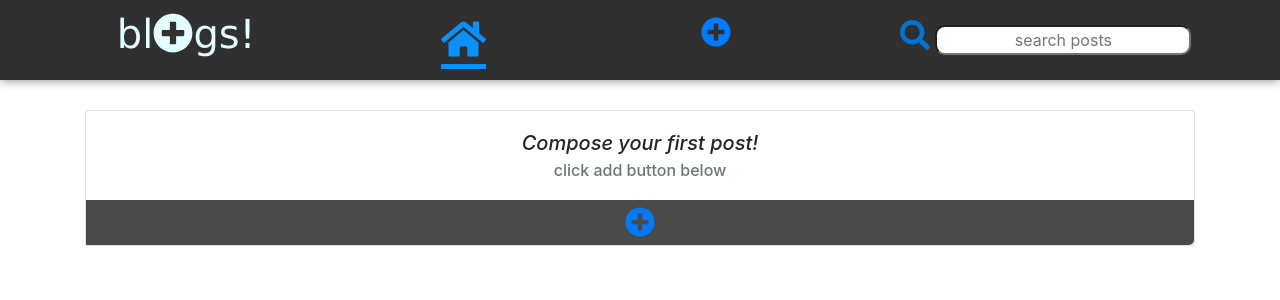
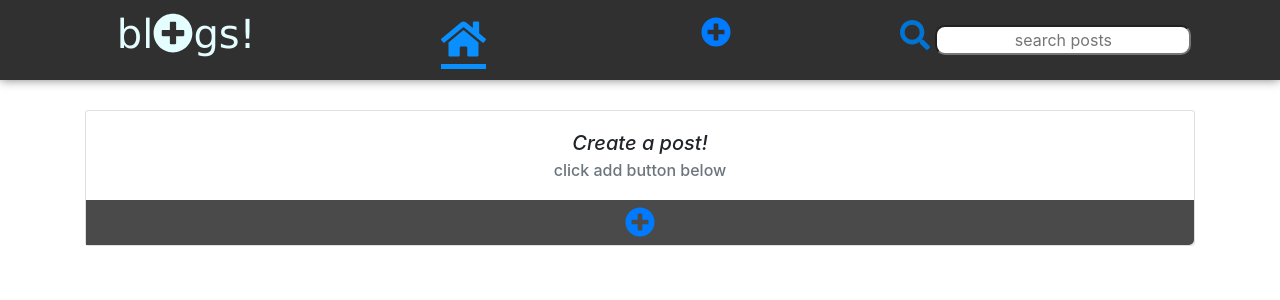
Before and after one commit to jiroquijano/blog-app, a React (Create React App) app: page / in a window 1280 px wide. Shown: the top 300 px of the page. Built offline with nearby package versions, Linux system fonts and the light colour scheme.

Commit message:
edited label on post item

```diff
--- a/src/components/PostsFeed.js
+++ b/src/components/PostsFeed.js
@@ -44,7 +44,7 @@ const PostsFeedPage = ({posts}) =>{
                     <>
                         <Card className="post-item--first">
                             <Card.Body>
-                                <Card.Title><em>Compose your first post!</em></Card.Title>
+                                <Card.Title><em>Create a post!</em></Card.Title>
                                 <Card.Subtitle className="text-muted">
                                     click add button below
                                 </Card.Subtitle>
```
